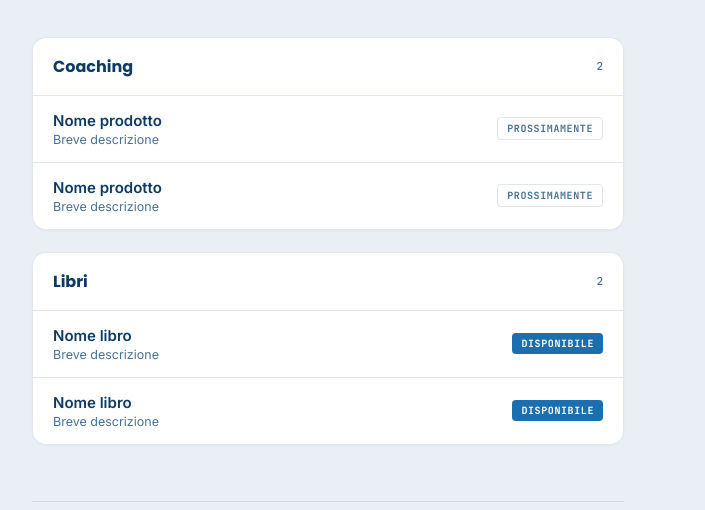
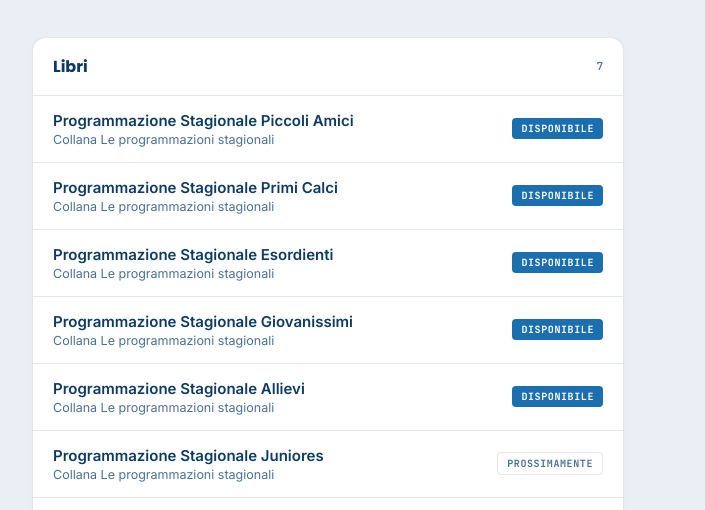
Before and after one commit to FwdStudio/hub, a plain HTML site: page index.html in a window 1280 px wide. Shown: the part 289-799 px from the top of the page, without its empty margins (312-1017 px from the left). Drawn offline with Linux system fonts and the light colour scheme.

Commit message:
Update product listings in index.html

```diff
--- a/index.html
+++ b/index.html
@@ -265,11 +265,53 @@
      ============================================================ */
   const products = [
     {
-      category: "Coaching",
+      category: "Libri",
+      status: "live",
+      title: "Programmazione Stagionale Piccoli Amici",
+      description: "Collana Le programmazioni stagionali",
+      link: "https://amzn.eu/d/04wiNTLv"
+    },
+    {
+      category: "Libri",
+      status: "live",
+      title: "Programmazione Stagionale Primi Calci",
+      description: "Collana Le programmazioni stagionali",
+      link: "https://amzn.eu/d/0bH46i0h"
+    },
+    {
+      category: "Libri",
+      status: "live",
+      title: "Programmazione Stagionale Esordienti",
+      description: "Collana Le programmazioni stagionali",
+      link: "https://amzn.eu/d/017wBPhO"
+    },
+    {
+      category: "Libri",
+      status: "live",
+      title: "Programmazione Stagionale Giovanissimi",
+      description: "Collana Le programmazioni stagionali",
+      link: "https://amzn.eu/d/0cKaZ2TI"
+    },
+    {
+      category: "Libri",
+      status: "live",
+      title: "Programmazione Stagionale Allievi",
+      description: "Collana Le programmazioni stagionali",
+      link: "https://amzn.eu/d/0dx3zm6O"
+    },
+    {
+      category: "Libri",
       status: "soon",
-      title: "Nome prodotto",
-      description: "Breve descrizione",
-      link: ""
+      title: "Programmazione Stagionale Juniores",
+      description: "Collana Le programmazioni stagionali",
+      link: "#"
+    },
+    {
+      category: "Libri",
+      status: "soon",
+      title: "Programmazione Stagionale Prime squadre",
+      description: "Collana Le programmazioni stagionali",
+      link: "#"
     },
     {
       category: "Coaching",
@@ -278,21 +320,7 @@
       description: "Breve descrizione",
       link: ""
     },
-    {
-      category: "Libri",
-      status: "live",
-      title: "Nome libro",
-      description: "Breve descrizione",
-      link: "#"
-    },
-    {
-      category: "Libri",
-      status: "live",
-      title: "Nome libro",
-      description: "Breve descrizione",
-      link: "#"
-    }
-  ];
+    ];
 
   const container = document.getElementById('groups');
 
```
